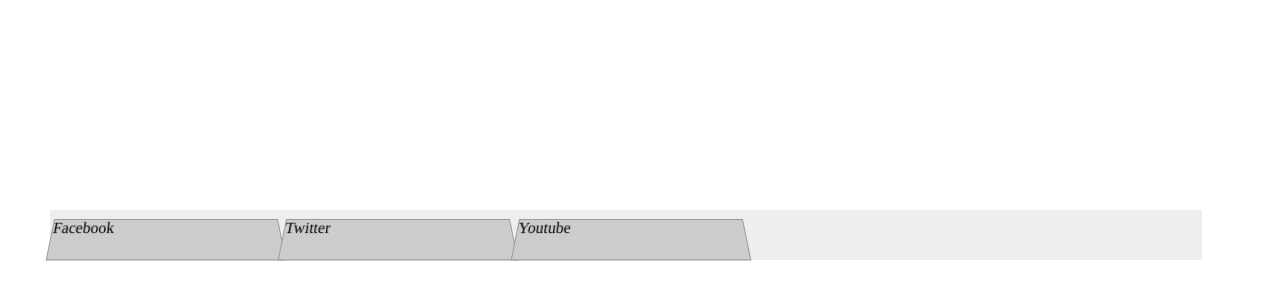
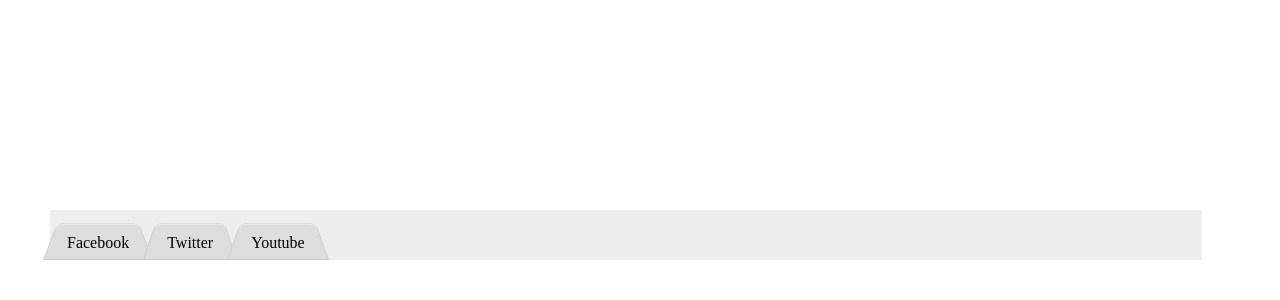
Before and after one commit to Kiricon/ChromeTabs, a website: page src/index.html in a window 1280 px wide. Shown: the part 110-410 px from the top of the page. Drawn offline with Linux system fonts and the light colour scheme; files that its build step writes are made by us from their sources.

Commit message:
Using better method for making chrome shaped tabs that allow content.

```diff
--- a/src/css/main.css
+++ b/src/css/main.css
@@ -12,14 +12,31 @@ body {
   margin-left: 50px;
   background: #eee;
   height: 50px;
+  z-index: -2;
 }
 
 .tab {
-  background: #ccc;
-  width: 20%;
-  border: solid 1px #999;
-  height: 40px;
-  float: left;
-  margin-top: 8px;
-  -webkit-transform: perspective(100px) rotateX(10deg);
+  position: relative;
+    display: inline-block;
+    padding: 1.5em 1.5em 1em;
+    color: inherit;
+    text-decoration: none;
+    margin: 0 -7px;
 }
+
+.tab::before {
+    content: '';
+    position: absolute;
+    top: 0;
+    right: 0;
+    bottom: .5em;
+    left: 0;
+    z-index: -1;
+    border-bottom: none;
+    border-radius: 10px 10px 0 0;
+    background: #ddd;
+    box-shadow: 0 2px hsla(0,0%,100%,.5) inset;
+    transform: perspective(5px) rotateX(2deg);
+    transform-origin: bottom;
+    border: solid 1px #ccc;
+}
```
Also changed, not shown: dist/css/main.css.
